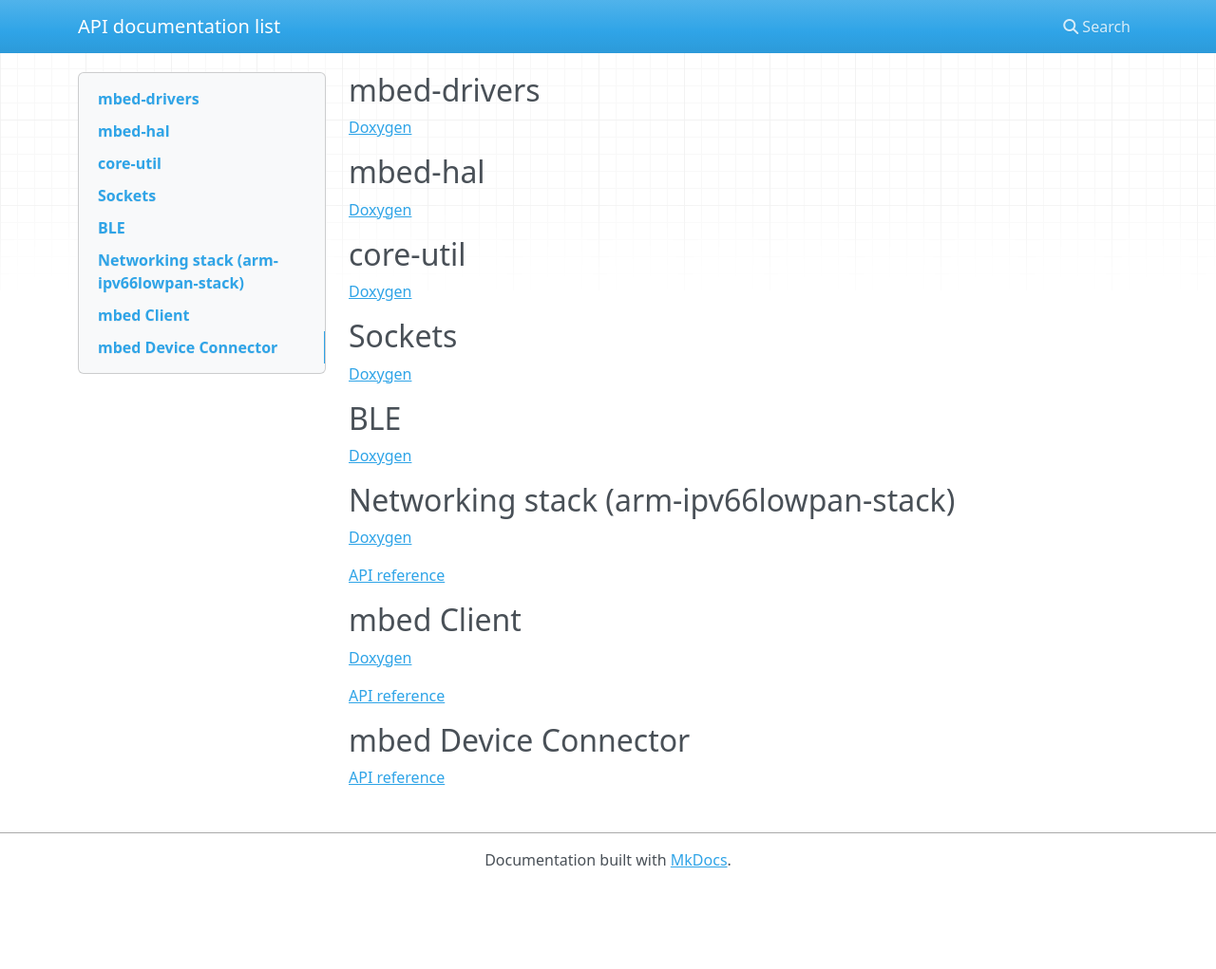
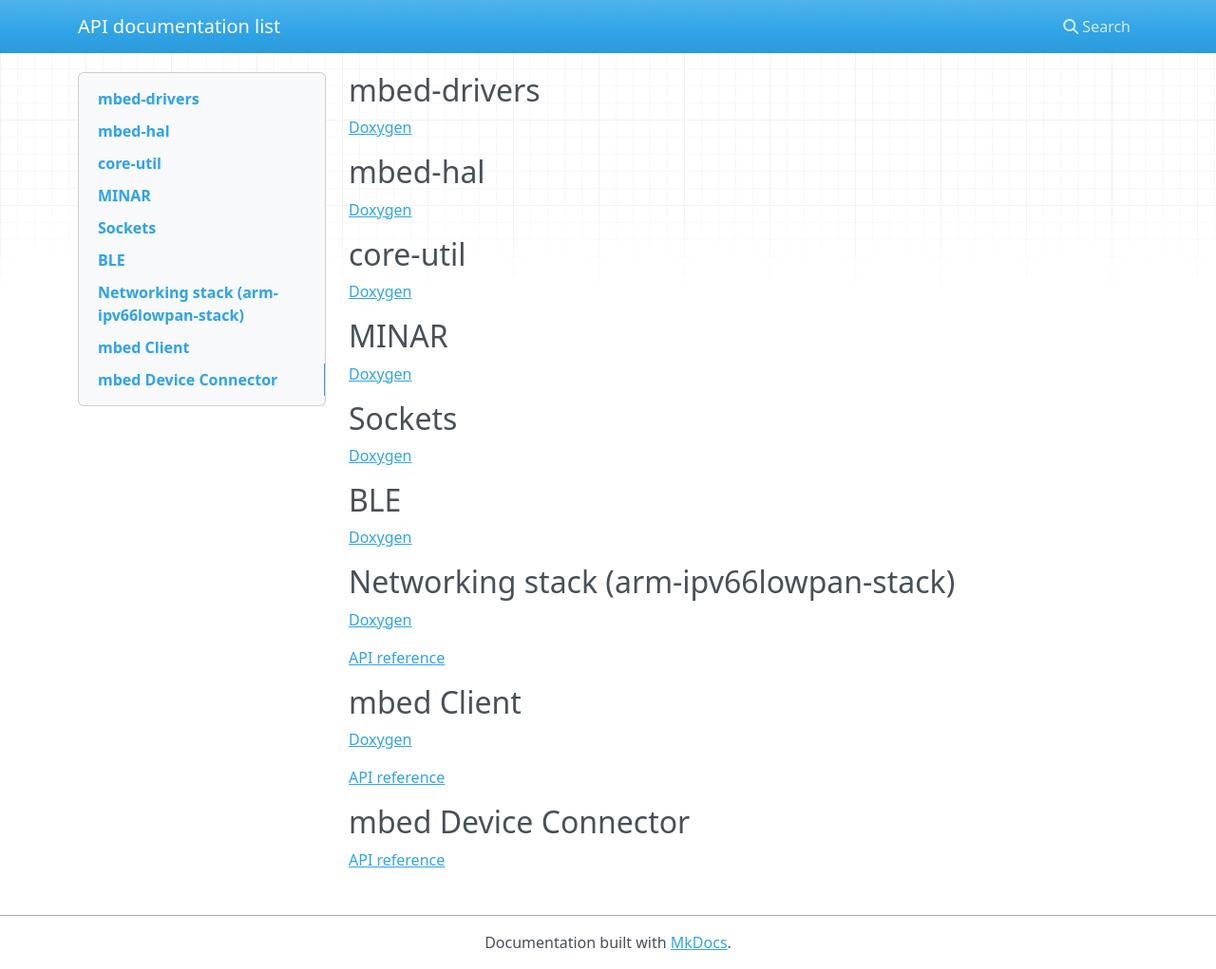
Before and after one commit to ARMmbed/API_docs_list, an MkDocs documentation site: the page built from Docs/index.md, in a window 1280 px wide and 1021 px high. Shown: the whole window at 95% size. Built offline with MkDocs 1.6.1, drawn with Linux system fonts in a browser that asks for light colours; nearby versions of some CDN libraries; old or Windows-style settings are respelled for this version of MkDocs.

Commit message:
Adding MINAR link

```diff
--- a/Docs/index.md
+++ b/Docs/index.md
@@ -9,6 +9,10 @@
 ## core-util
 
 [Doxygen](https://docs.mbed.com/docs/core-util-api/en/latest/api/index.html)
+
+## MINAR
+
+[Doxygen](https://docs.mbed.com/docs/minar-api/en/latest/api/index.html)
 
 ## Sockets
 
```
